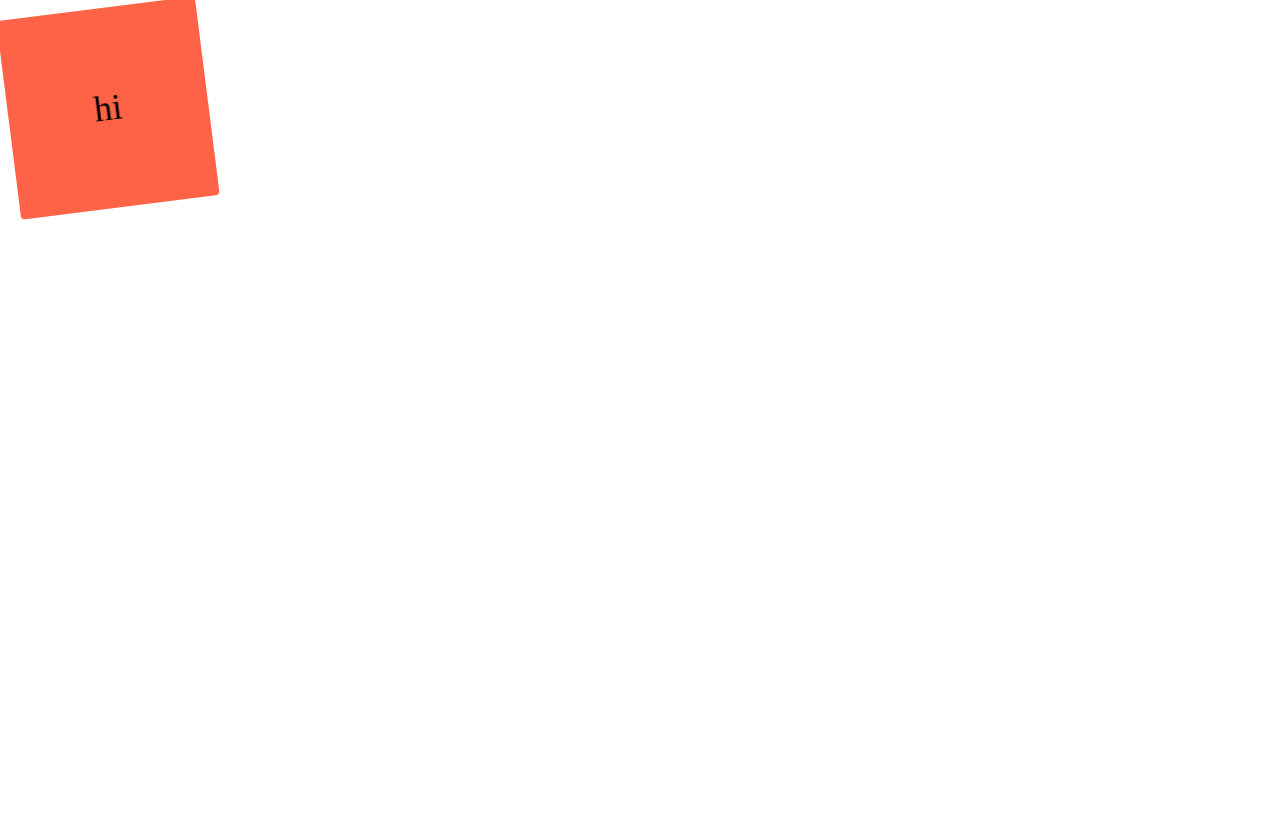
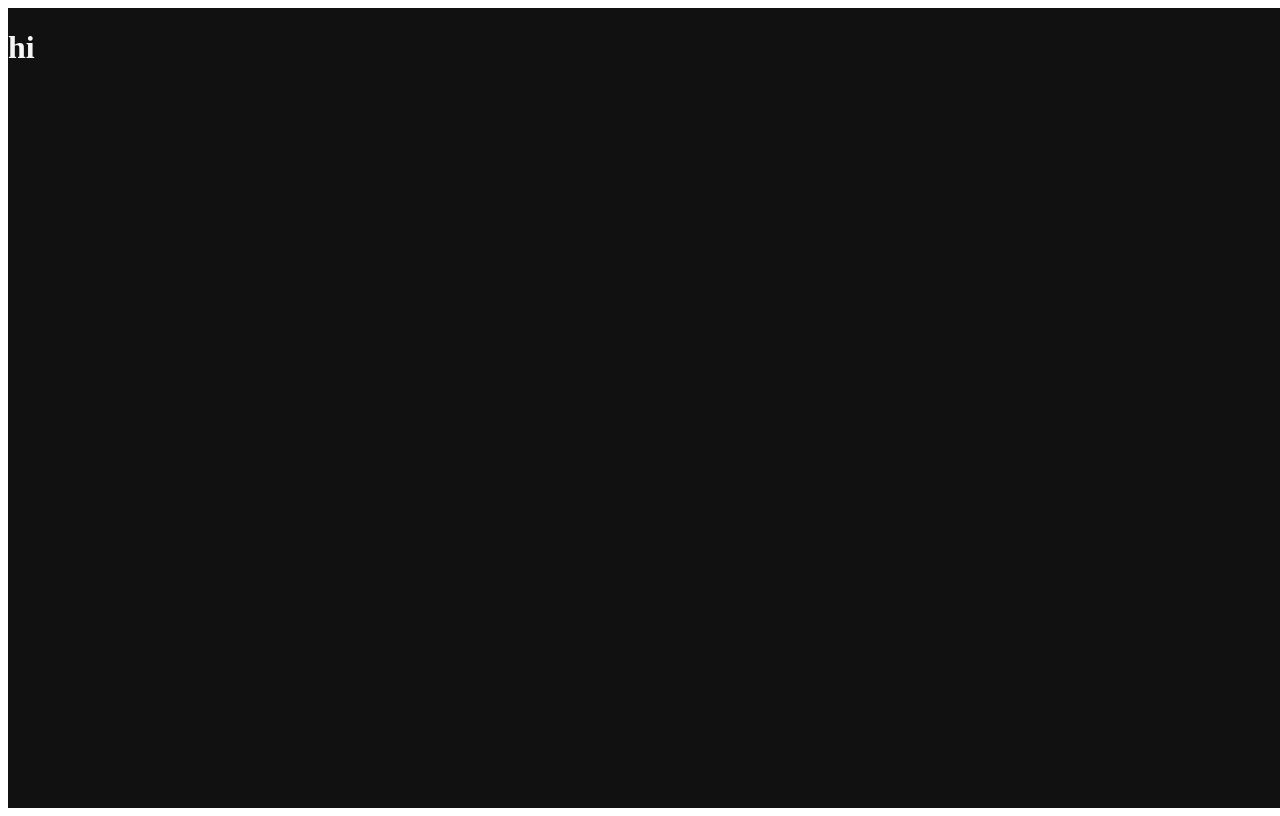
Before and after one commit to leesaewa/react-practice2, a React (Create React App) app: page / in a window 1280 px wide. Built offline with nearby package versions, Linux system fonts and the light colour scheme.

Commit message:
styled-components: theme

```diff
--- a/src/App.js
+++ b/src/App.js
@@ -1,49 +1,21 @@
-import styled, { keyframes } from "styled-components";
+import styled from "styled-components";
 
 const Wrapper = styled.div`
-  // 이 안에 CSS를 작성
   display: flex;
   flex-wrap: wrap;
+  width: 100vw;
+  height: 100vh;
+  background-color: ${(props) => props.theme.backgroundColor};
 `;
 
-const rotation = keyframes`
-  0% {
-    transform: rotate(0deg);
-    border-radius: 0px;
-  }
-  50% {
-    border-radius: 100px;
-  }
-  100% {
-    transform: rotate(360deg);
-    border-radius: 0px;
-  }
-`;
-
-const Box = styled.div`
-  background-color: tomato;
-  width: 200px;
-  height: 200px;
-  display: flex;
-  justify-content: center;
-  align-items: center;
-  animation: ${rotation} 1s linear infinite;
-
-  span {
-    font-size: 36px;
-
-    &:hover {
-      color: aliceblue;
-    }
-  }
+const Title = styled.h1`
+  color: ${(props) => props.theme.textColor};
 `;
 
 function App() {
   return (
     <Wrapper>
-      <Box>
-        <span>hi</span>
-      </Box>
+      <Title>hi</Title>
     </Wrapper>
   );
 }
--- a/src/index.js
+++ b/src/index.js
@@ -1,12 +1,23 @@
 import React from "react";
 import ReactDOM from "react-dom/client";
-// import './index.css';
+import { ThemeProvider } from "styled-components";
 import App from "./App";
-// import reportWebVitals from './reportWebVitals';
+
+const darkTheme = {
+  textColor: "whitesmoke",
+  backgroundColor: "#111",
+};
+
+const lightTheme = {
+  textColor: "#111",
+  backgroundColor: "whitesmoke",
+};
 
 const root = ReactDOM.createRoot(document.getElementById("root"));
 root.render(
   <React.StrictMode>
-    <App />
+    <ThemeProvider theme={darkTheme}>
+      <App />
+    </ThemeProvider>
   </React.StrictMode>
 );
```
